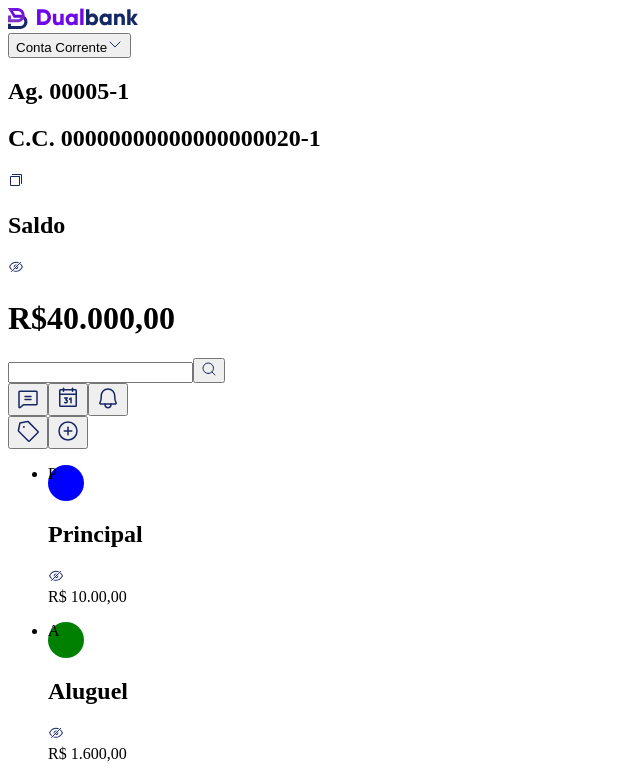
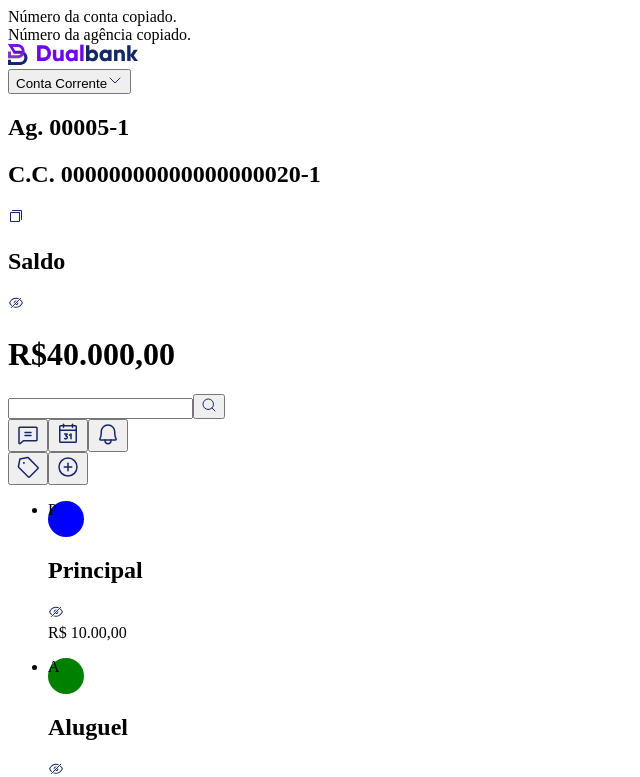
Before and after one commit to savio591/dualbank, a React app: page / in a window 1280 px wide. Shown: the top 777 px of the page, without its empty margins (0-640 px from the left). Built offline with nearby package versions, Linux system fonts and the light colour scheme.

Commit message:
#10 - Create the toasts

```diff
--- /dev/null
+++ b/src/components/Toast.tsx
@@ -0,0 +1,13 @@
+interface ToastProps {
+  of: string;
+}
+
+export function Toast({ of }: ToastProps) {
+  return (
+    <div>
+      <span>
+        Número da {of} copiado.
+      </span>
+    </div>
+  );
+}
--- a/src/pages/dashboard.tsx
+++ b/src/pages/dashboard.tsx
@@ -4,10 +4,13 @@ import { Dropdown } from "../components/Dropdown";
 import { Header } from "../components/Header";
 import Popup from "../components/Popup";
 import { Sidebar } from "../components/Sidebar";
+import { Toast } from "../components/Toast";
 
 export function Dashboard() {
   return (
     <>
+      <Toast of="conta" />
+      <Toast of="agência" />
       <Header />
       <CashByTags />
       <Sidebar />
```
